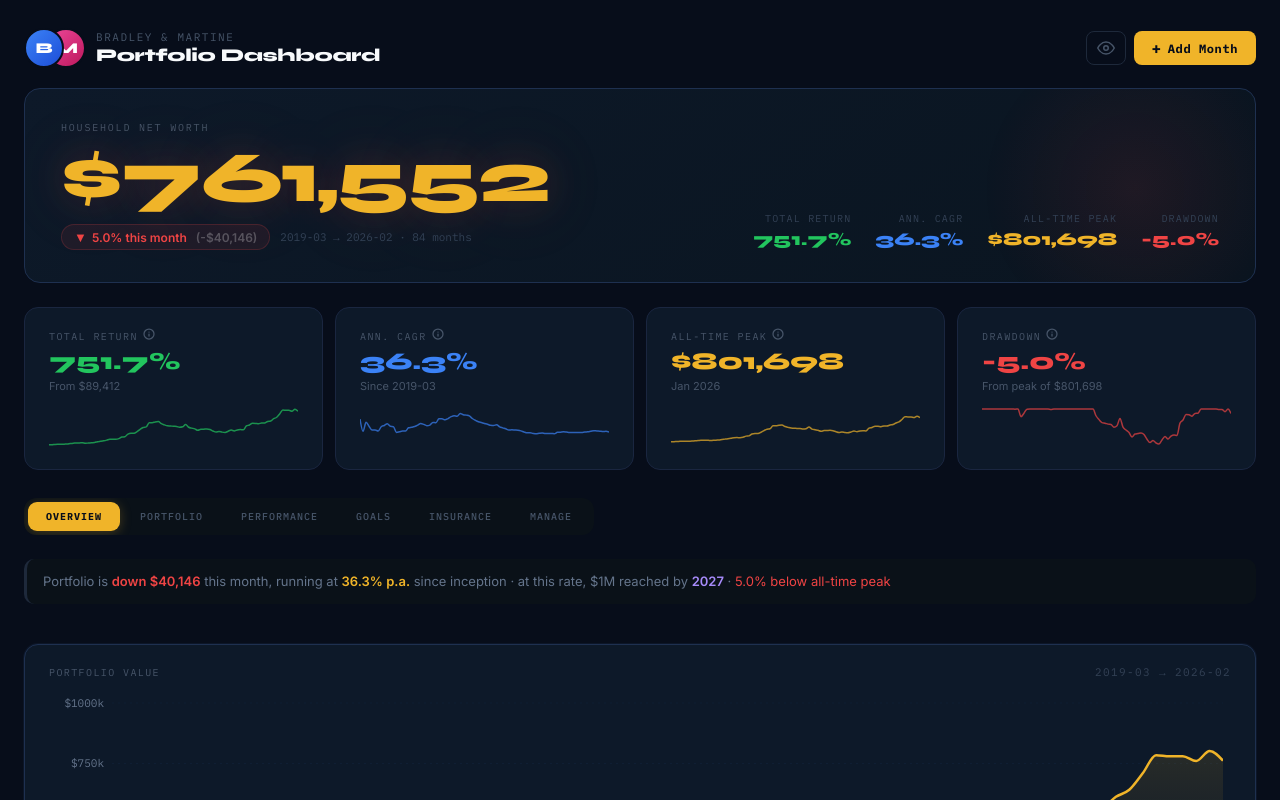
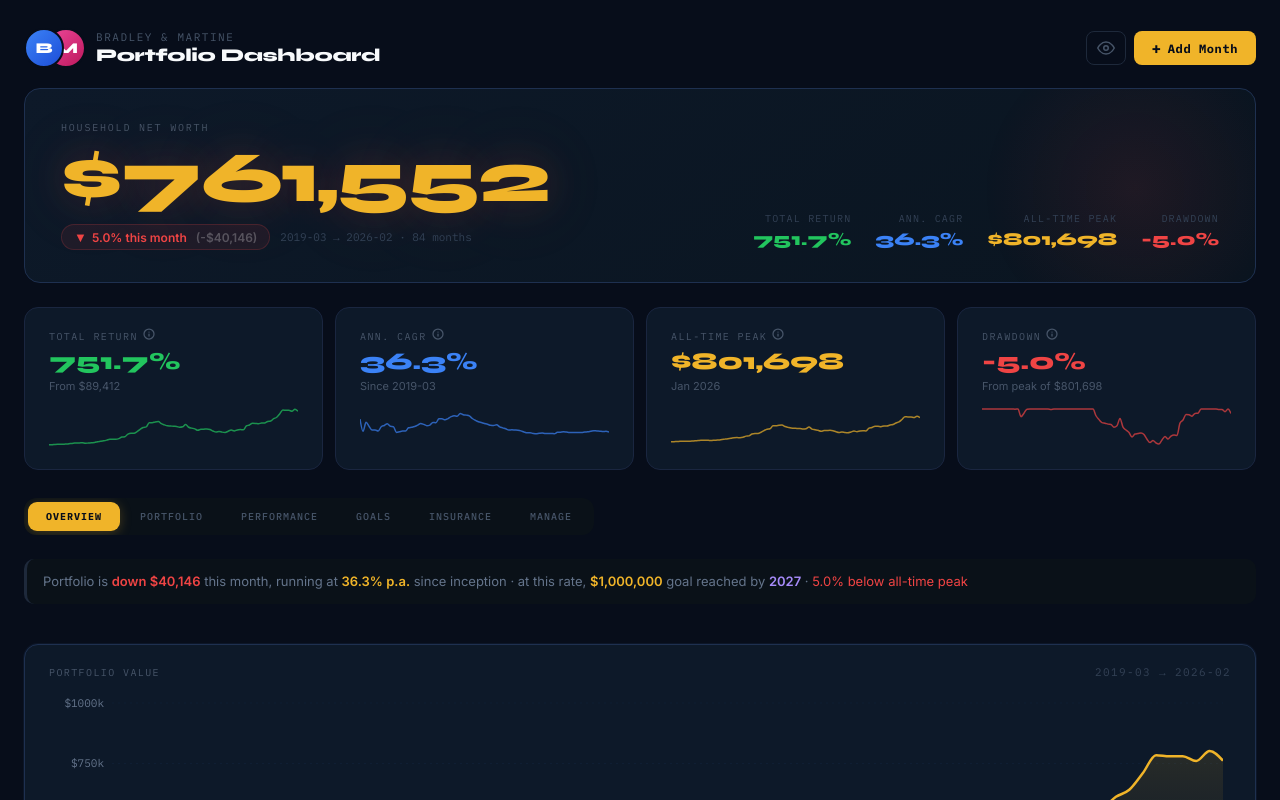
Before and after one commit to BK-Wealth/finance-dashboard, a React (Create React App) app: page / in a window 1280 px wide. Shown: the top 800 px of the page. Built offline with nearby package versions, Linux system fonts and the light colour scheme.

Commit message:
Update App.js

```diff
--- a/src/App.js
+++ b/src/App.js
@@ -487,7 +487,7 @@ export default function App() {
           <span style={{color:"#f0b429",fontWeight:600}}>{fmtPct(latest["Ann Return"])} p.a.</span>{" "}
           since inception
           {narrativeGoalYr && <>
-            {" "}· at this rate, $1M reached by{" "}
+            {" "}· at this rate, <span style={{color:"#f0b429",fontWeight:600}}>${fmt(goalTarget)}</span> goal reached by{" "}
             <span style={{color:"#a78bfa",fontWeight:600}}>{narrativeGoalYr}</span>
           </>}
           {drawdown < -0.02 && <>
```
